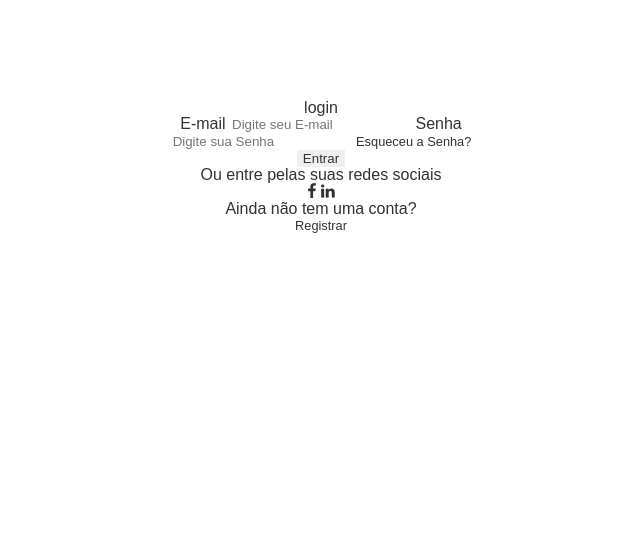
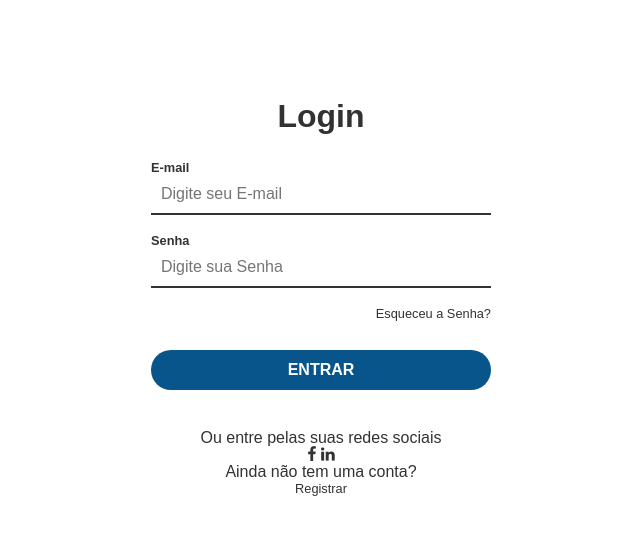
Before and after one commit to Keven-Toledo/Tela-de-Login, a plain HTML site: page index.html in a window 1280 px wide. Shown: the whole page, without its empty margins (319-959 px from the left). Drawn offline with Linux system fonts and the light colour scheme; files whose address does not match are found by name.

Commit message:
Estiliza a seção de formulário

```diff
--- a/css/login.css
+++ b/css/login.css
@@ -7,3 +7,57 @@
   border-radius: 10px;
   text-align: center;
 }
+
+.container__login-titulo {
+  text-transform: capitalize;
+  font-size: 2em;
+  font-weight: bold;
+}
+
+.formulario {
+  margin: 30px 0 40px;
+}
+
+label, input {
+  display: block;
+  width: 100%;
+  text-align: left;
+}
+
+label {
+  font-weight: bold;
+}
+
+input {
+  border-bottom: 2px solid var(--cor_geral);
+  padding: 10px;
+  font-size: 1rem;
+  margin-bottom: 20px;
+}
+
+input:focus {
+  border-bottom: 2px solid var(--cor_links);
+}
+
+.esqueci-a-senha {
+  text-align: right;
+  display: block;
+}
+
+input[type="submit"] {
+  text-align: center;
+  text-transform: uppercase;
+  font-weight: bold;
+  border: none;
+  height: 40px;
+  border-radius: 40px;
+  margin: 30px 0 0;
+  color: var(--cor_fundo);
+  background-color: var(--cor_links);
+  cursor: pointer;
+}
+
+input[type="submit"]:hover {
+  background-color: var(--cor_botao-hover);
+  transition: all .3s;
+}
--- a/css/style.css
+++ b/css/style.css
@@ -4,6 +4,7 @@
 :root {
   --cor_geral: #323232;
   --cor_links: #08558B;
+  --cor_botao-hover: #1B223C;
   --cor_fundo: #fff;
 }
 
@@ -26,7 +27,7 @@ textarea:focus, input:focus {
   outline: none;
 }
 
-a {
+a, label {
   font-size: .8rem;
 }
 
--- a/index.html
+++ b/index.html
@@ -18,12 +18,12 @@
     <header class="container__login-cabeçalho">
       <h1 class="container__login-titulo">login</h1>
     </header>
-    <form action="">
+    <form action="" class="formulario">
       <label for="email">E-mail</label>
       <input type="email" name="email" id="email" placeholder="Digite seu E-mail" autocomplete="off">
       <label for="senha">Senha</label>
       <input type="password" name="senha" id="senha" placeholder="Digite sua Senha" autocomplete="off">
-      <a href="#" id="esqueci-a-senha">Esqueceu a Senha?</a>
+      <p><a href="#" class="esqueci-a-senha">Esqueceu a Senha?</a></p>
       <input type="submit" value="Entrar">
     </form>
     <section class="container__social">
```
